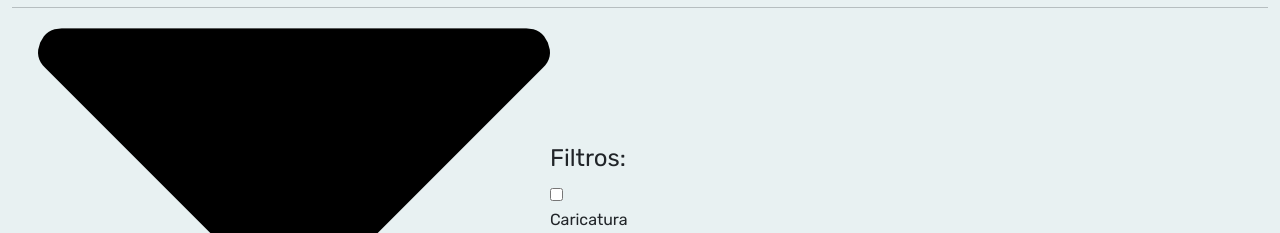
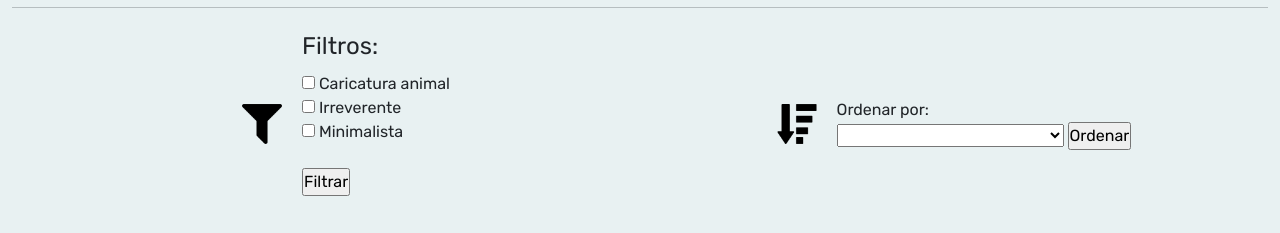
Before and after one commit to Hugonihr/3ra-entrega-raneo, a website: page html/productos-servicios.html in a window 1280 px wide. Shown: the part 160-393 px from the top of the page. Drawn offline with nearby package versions, Linux system fonts and the light colour scheme; files that its build step writes are made by us from their sources.

Commit message:
Modifica detalles en archivo Sass ubicacion y ordenyfiltros

```diff
--- a/sass/layout/main-index/_ubicacion.scss
+++ b/sass/layout/main-index/_ubicacion.scss
@@ -1,6 +1,7 @@
 
 main article.ubicacion{
     @include caja(flex, center);
+    flex-direction: column;
     align-items: map-get($align, cent);
     width: 35%;
     h3{
--- a/sass/layout/main-productos-servicios/_ordenyfiltro.scss
+++ b/sass/layout/main-productos-servicios/_ordenyfiltro.scss
@@ -5,7 +5,7 @@ aside.productos-servicios{
     .filtro{
         @include caja(flex, center);
         align-items: map-get($align, cent);
-        article img.filtrosimg{
+        img.filtrosimg{
             width: 40px;
             height: 40px;
             margin: 5px 20px;
```
